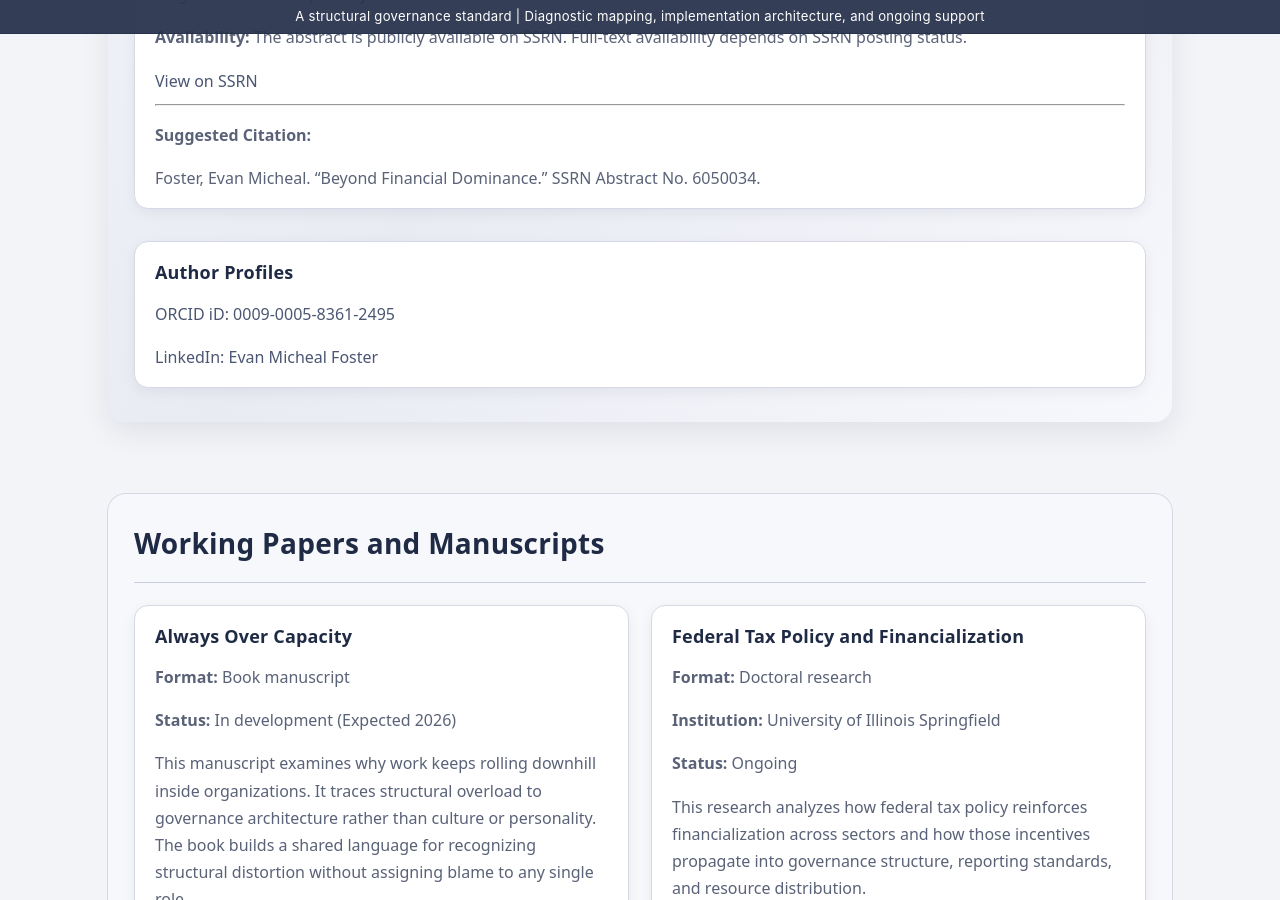
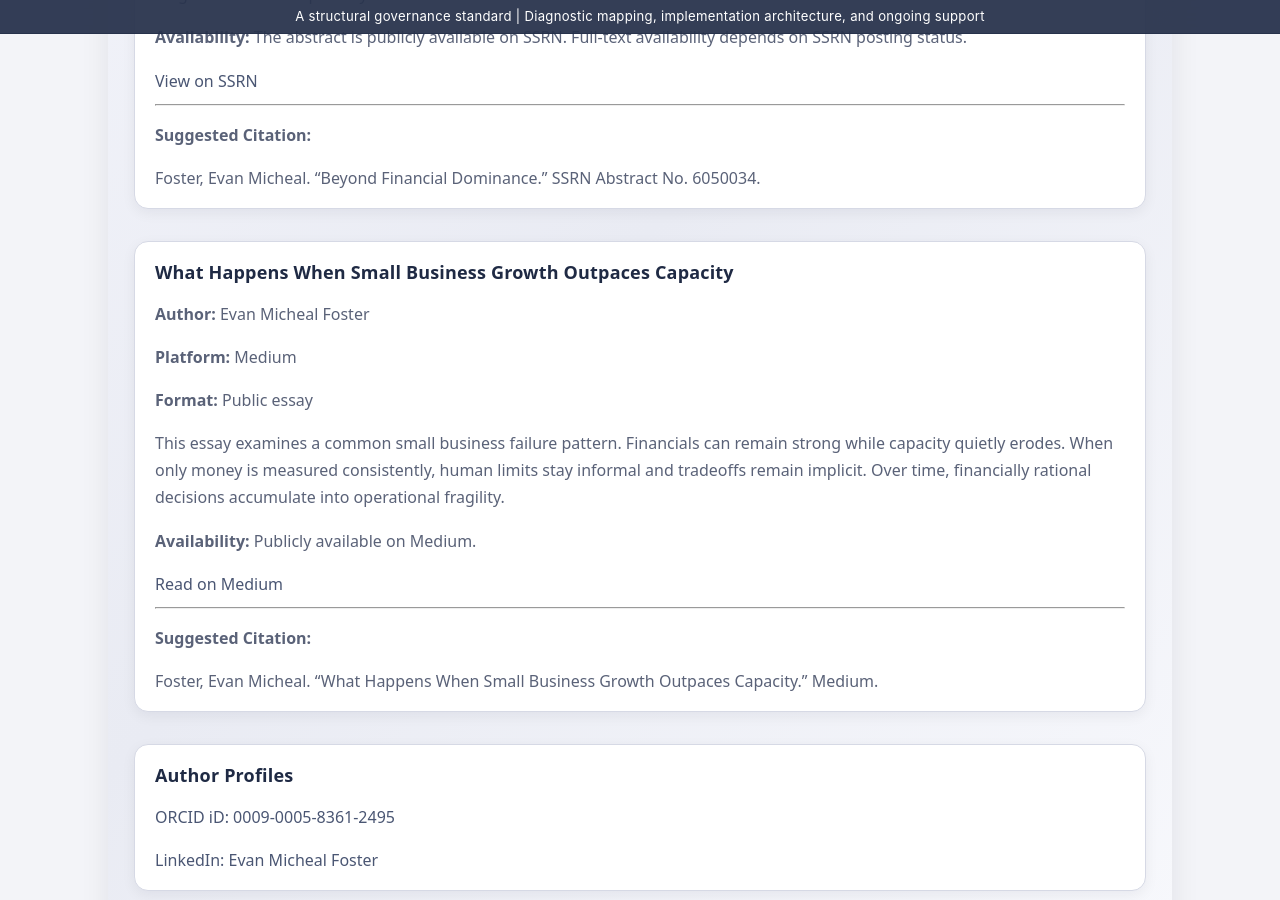
Before and after one commit to efost7873/integratedvaluearchitecture.com, a Jekyll site: the page built from publications.html, in a window 1280 px wide and 900 px high, scrolled down 1028 px. Built offline with Jekyll 4.4.1, drawn with Linux system fonts in a browser that asks for light colours.

Commit message:
Update publications.html

```diff
--- a/publications.html
+++ b/publications.html
@@ -80,6 +80,32 @@ seo_description: Research publications and working papers by Evan Micheal Foster
       "inLanguage": "en"
     },
     {
+      "@type": "BlogPosting",
+      "@id": "https://medium.com/@integratedvaluearchitecture/what-happens-when-small-business-growth-outpaces-capacity-02f855fa5c52#post",
+      "headline": "What Happens When Small Business Growth Outpaces Capacity",
+      "author": {
+        "@id": "https://integratedvaluearchitecture.com/#evan-micheal-foster"
+      },
+      "publisher": {
+        "@type": "Organization",
+        "name": "Medium"
+      },
+      "url": "https://medium.com/@integratedvaluearchitecture/what-happens-when-small-business-growth-outpaces-capacity-02f855fa5c52",
+      "isPartOf": {
+        "@type": "WebSite",
+        "name": "Medium",
+        "url": "https://medium.com/"
+      },
+      "about": [
+        "small business",
+        "capacity",
+        "organizational overload",
+        "governance",
+        "growth"
+      ],
+      "inLanguage": "en"
+    },
+    {
       "@type": "WebPage",
       "@id": "https://integratedvaluearchitecture.com/publications#webpage",
       "url": "https://integratedvaluearchitecture.com/publications",
@@ -144,6 +170,31 @@ seo_description: Research publications and working papers by Evan Micheal Foster
 
     <div class="card" style="margin-top: 2rem;">
 
+      <h3>What Happens When Small Business Growth Outpaces Capacity</h3>
+
+      <p><strong>Author:</strong> Evan Micheal Foster</p>
+      <p><strong>Platform:</strong> Medium</p>
+      <p><strong>Format:</strong> Public essay</p>
+
+      <p>This essay examines a common small business failure pattern. Financials can remain strong while capacity quietly erodes. When only money is measured consistently, human limits stay informal and tradeoffs remain implicit. Over time, financially rational decisions accumulate into operational fragility.</p>
+
+      <p><strong>Availability:</strong> Publicly available on Medium.</p>
+
+      <p>
+        <a href="https://medium.com/@integratedvaluearchitecture/what-happens-when-small-business-growth-outpaces-capacity-02f855fa5c52" target="_blank" rel="noopener">
+          Read on Medium
+        </a>
+      </p>
+
+      <hr>
+
+      <p><strong>Suggested Citation:</strong></p>
+      <p>Foster, Evan Micheal. “What Happens When Small Business Growth Outpaces Capacity.” Medium.</p>
+
+    </div>
+
+    <div class="card" style="margin-top: 2rem;">
+
       <h3>Author Profiles</h3>
 
       <p>
```
